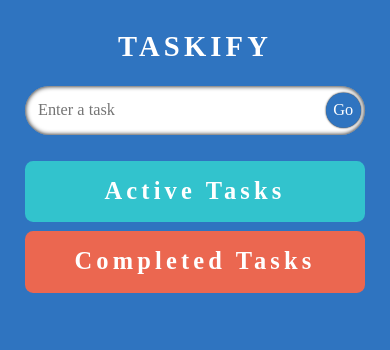
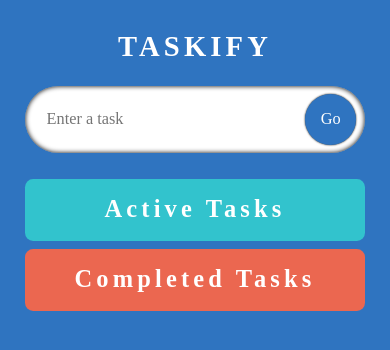
Before and after one commit to Adej0la/taskify-with-react-dnd, a React (Vite) app: page / in a window 390 px wide. Shown: the top 350 px of the page. Built offline with nearby package versions, Linux system fonts and the light colour scheme; a web font is replaced by a local one.

Commit message:
style: change style for task entry input
previous style wonky on mobile (ms edge on iphone 7)

wonkiness probably side effect of absolute pos of "Go" button

```diff
--- a/src/components/input-field/InputField.css
+++ b/src/components/input-field/InputField.css
@@ -1,38 +1,36 @@
 .input {
   display: flex;
-  gap: var(--space-s-m);
-  position: relative;
+  border: none;
+  border-radius: var(--space-2xl);
+  box-shadow: inset 0 0 5px black;
+  background-color: #fff;
+  gap: var(--space-3xs-2xs);
+  padding: var(--space-2xs-xs);
+  font-size: inherit;
+  transition: 0.2s;
+}
+.input:focus {
+  box-shadow: 0 0 10px 1000px rgba(0, 0, 0, 0.3);
+}
+
+.input__box {
+  flex-grow: 1;
+  border-top-left-radius: inherit;
+  border-bottom-left-radius: inherit;
+  border: none;
+  outline: none;
   font-size: inherit;
 }
 
-.input__box {
-  /* flex-basis: 80%; */
-  flex-grow: 1;
-  border-radius: var(--space-l);
+.input__submit {
+  border-radius: 50%;
+  aspect-ratio: 1;
+  width: var(--space-xl-2xl);
   border: none;
-  font-size: inherit;
-  transition: 0.2s;
-  box-shadow: inset 0 0 5px black;
-}
-
-.input__box:focus {
-  box-shadow: 0 0 10px 1000px rgba(0, 0, 0, 0.3);
-}
-
-.input__submit {
-  position: absolute;
-  right: var(--space-3xs);
-  top: 50%;
-  transform: translateY(-50%);
-  aspect-ratio: 1;
-  width: var(--space-l-xl);
-  border: none;
-  border-radius: 50%;
   background-color: #2f74c0;
   transition: 0.2s all;
   box-shadow: 0 0 2px black;
 }
 .input__submit:active {
-  transform: translateY(-50%) scale(0.8);
   box-shadow: 0 0 1px black;
 }
```
